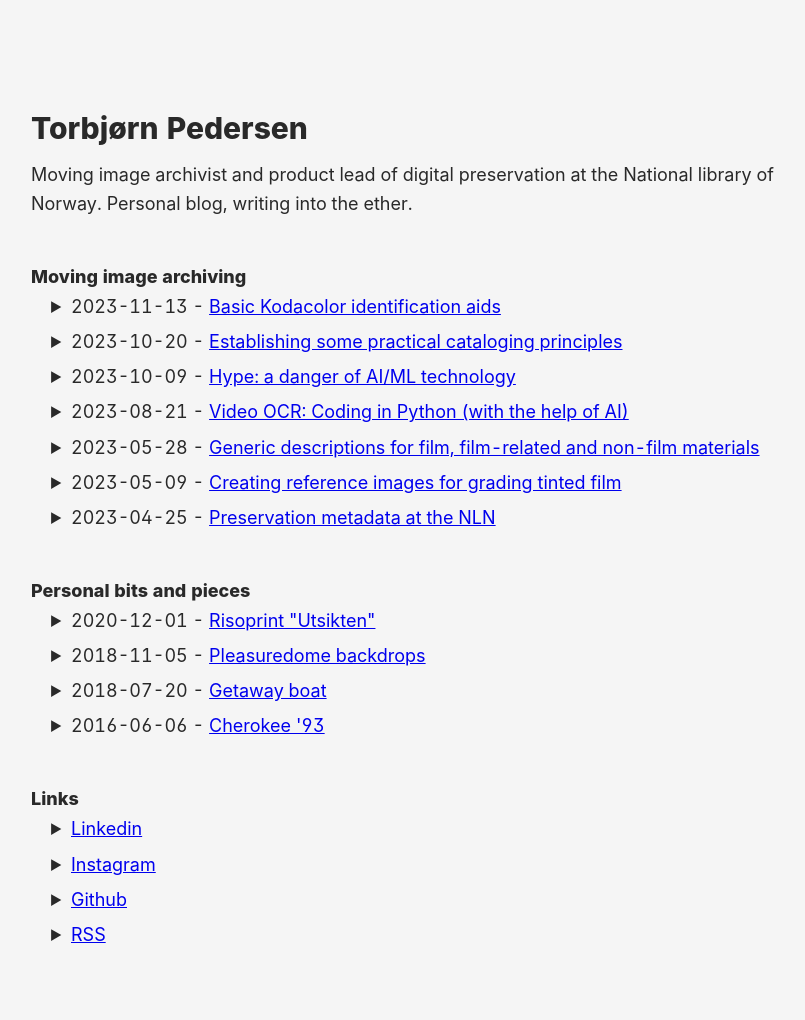
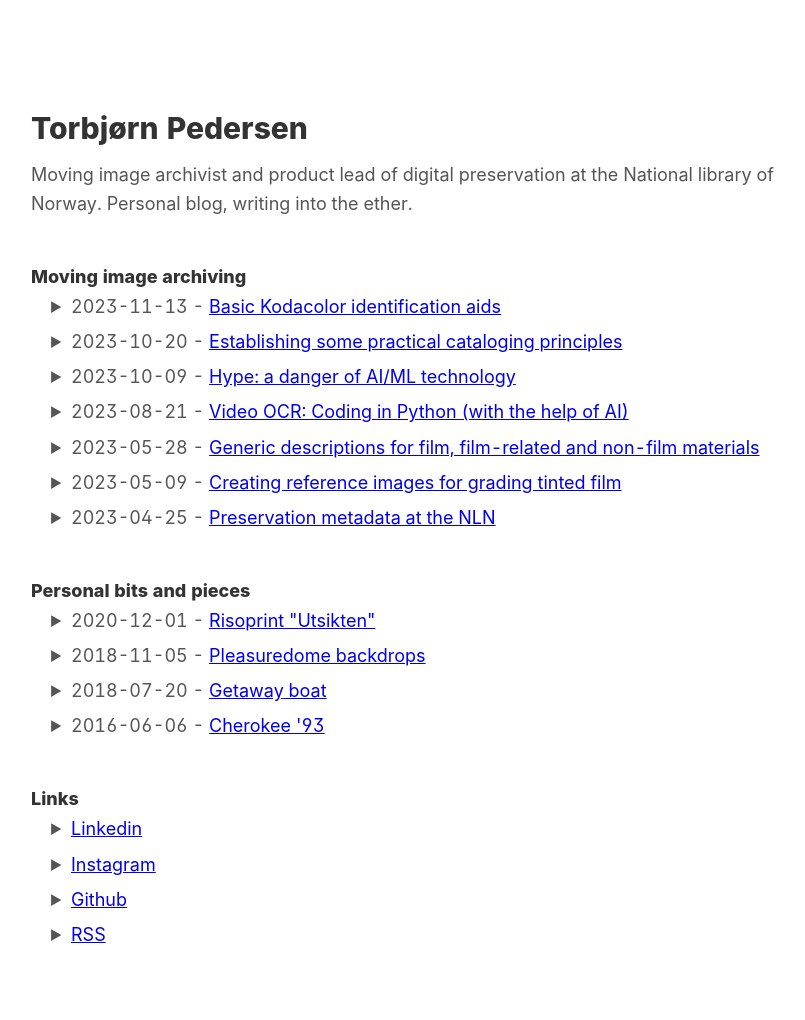
Before and after one commit to torbjornbp/torbjornbp.github.io, a Jekyll site: the page built from index.md, in a window 1280 px wide. Shown: the whole page, without its empty margins (209-1014 px from the left). Built offline with Jekyll 4.4.1, drawn with Linux system fonts in a browser that asks for light colours; some web fonts are replaced.

Commit message:
Update main.scss

```diff
--- a/assets/css/main.scss
+++ b/assets/css/main.scss
@@ -32,7 +32,7 @@ body[a="dark"] { @include dark-appearance; }
   body[a="auto"] { @include dark-appearance; }
 }
 
-html, body { background: #F5F5F5; }
+html, body { background: #ffffff; }
 
 // -- Fonts -- //
 @import url('https://fonts.cdnfonts.com/css/inter');
@@ -53,7 +53,7 @@ html, body { background: #F5F5F5; }
 // -- Core CSS -- //
 
 body {
-  color: #292929;
+  color: #555;
   font-family: Inter, sans-serif;
   font-style: normal;
   font-size: 18px;
@@ -61,6 +61,7 @@ body {
 }
 
 h1, h2, h3, h4, h5, h6 {
+  color: #333;
   font-weight: 800;
   line-height: 1.1;
   margin-bottom: 0rem;
@@ -114,14 +115,14 @@ table {
     padding: 0; }
     table tr th {
       font-weight: bold;
-      border: thin solid #292929;
-      background-color: #292929;
+      border: thin solid #333;
+      background-color: #333;
       color: #F5F5F5;
       margin: 0;
       padding: 6px 13px;
       text-transform: uppercase; }
     table tr td {
-      border: thin solid #292929;
+      border: thin solid #333;
       margin: 0;
       padding: 6px 13px; }
     table tr th :first-child, table tr td :first-child {
```
